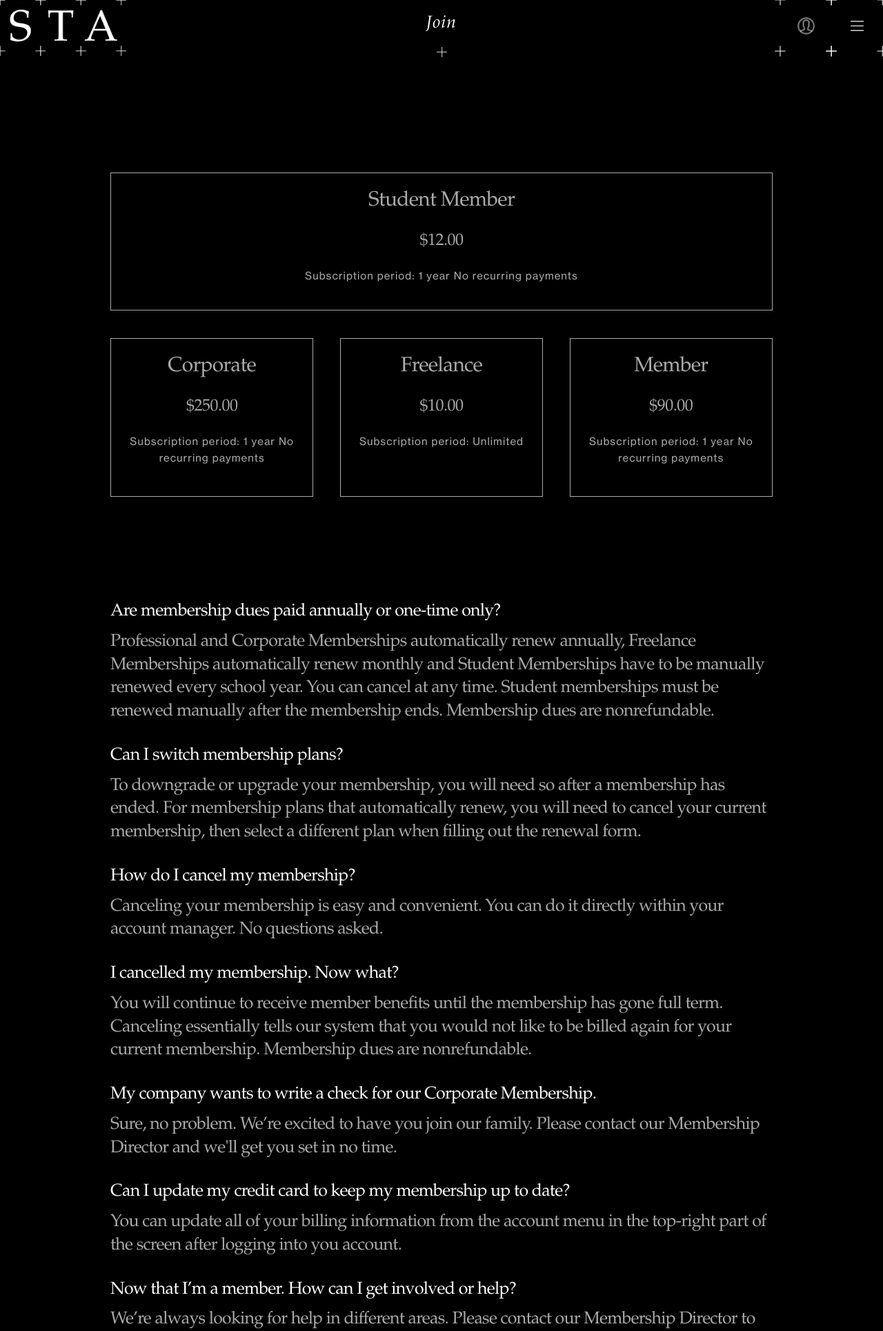
After one commit to headphonesjones/STA-Chicago, a PHP site: page /join.php in a window 1280 px wide. The commit adds this page. Shown: the top 1929 px of the page at 69% size. Run offline with PHP 8.4, Linux system fonts and the light colour scheme; some libraries are stand-ins or nearby versions.

Commit message:
Added join page

```diff
--- a/components/nav.php
+++ b/components/nav.php
@@ -18,6 +18,6 @@
         <a href="events.php"><li>Come to an event</li></a>
         <a href="http://100.sta-chicago.org/" target="_blank"><li>Submit your work</li></a>
         <a href="member_login.php"><li>Sign in to your account</li></a>
-        <a href="get-involved.php"><li>Get involved</li></a>
+        <a href="join.php"><li>Get involved</li></a>
     </ul>
 </nav>
--- /dev/null
+++ b/join.php
@@ -0,0 +1,90 @@
+<!DOCTYPE html>
+<html>
+<head>
+    <?php include("components/header.php");?>
+    <title>The Society of Typographic Arts</title>
+</head>
+<body>
+<?php $title = "Join"; include("components/nav.php");?>
+<div class="blackBackground joinContainer">
+    <div class="container">
+        <div class="row">
+            <div class="twelve columns joinOption joinOptionStudent">
+                <h4>Student Member</h4>
+                <h5>$12.00</h5>
+                <p>Subscription period: 1 year No recurring payments</p>
+            </div>
+        </div>
+        <div class="row">
+            <div class="four columns joinOption">
+                <h4>Corporate</h4>
+                <h5>$250.00</h5>
+                <p>Subscription period: 1 year No recurring payments</p>
+            </div>
+            <div class="four columns joinOption">
+                <h4>Freelance</h4>
+                <h5>$10.00</h5>
+                <p>Subscription period: Unlimited</p>
+            </div>
+            <div class="four columns joinOption">
+                <h4>Member</h4>
+                <h5>$90.00</h5>
+                <p>Subscription period: 1 year No recurring payments</p>
+            </div>
+        </div>
+    </div>
+    <div class="container">
+        <div class="row">
+            <div class="twelve columns joinFAQ">
+                <h4><span class="whiteText">Are membership dues paid annually or one-time only?</span>
+
+                Professional and Corporate Memberships automatically renew annually, Freelance Memberships automatically renew monthly and Student Memberships have to be manually renewed every school year. You can cancel at any time. Student memberships must be renewed manually after the membership ends. Membership dues are nonrefundable.
+                <br>
+                    <span class="whiteText">Can I switch membership plans?</span>
+
+                To downgrade or upgrade your membership, you will need so after a membership has ended. For membership plans that automatically renew, you will need to cancel your current membership, then select a different plan when filling out the renewal form.
+                <br>
+                    <span class="whiteText">How do I cancel my membership?</span>
+
+                Canceling your membership is easy and convenient. You can do it directly within your account manager. No questions asked.
+                <br>
+                    <span class="whiteText">I cancelled my membership. Now what?</span>
+
+                You will continue to receive member benefits until the membership has gone full term. Canceling essentially tells our system that you would not like to be billed again for your current membership. Membership dues are nonrefundable.
+                <br>
+                    <span class="whiteText">My company wants to write a check for our Corporate Membership.</span>
+
+                Sure, no problem. We’re excited to have you join our family. Please contact our Membership Director and we'll get you set in no time.
+                <br>
+                    <span class="whiteText">Can I update my credit card to keep my membership up to date?</span>
+
+                You can update all of your billing information from the account menu in the top-right part of the screen after logging into you account.
+                <br>
+                    <span class="whiteText">Now that I’m a member. How can I get involved or help?</span>
+
+                We’re always looking for help in different areas. Please contact our Membership Director to see what's available.
+                <br>
+                    <span class="whiteText">I have an STA account, but I don't know my password.</span>
+
+                You can reset your password by following the instructions here.
+                </h4>
+
+
+            </div>
+        </div>
+    </div>
+    <div class="bottomMargin"></div>
+    <div class="plusDivider"></div>
+</div>
+
+<div class="grayBackground">
+    <?php include("components/sponsors.php");?>
+</div>
+
+<div class="blackBackground">
+    <?php include("components/footer.php");?>
+</div>
+<?php include("components/scripts.php");?>
+
+</body>
+</html>
--- /dev/null
+++ b/src/styles/layouts/_join.scss
@@ -0,0 +1,38 @@
+.joinContainer{
+  padding-top: 250px;
+}
+
+.joinOption{
+  border: 1px solid $lightGray;
+  padding: 20px;
+  height: 230px;
+  transition: all .5s ease;
+  text-align: center;
+
+  &:hover{
+    border: 1px solid $accent;
+    color: $white;
+    cursor: pointer;
+  }
+}
+
+.joinOptionStudent{
+  height: 200px;
+  display: block;
+  margin-bottom: 40px;
+}
+
+.joinFAQ{
+
+  h4{
+    display: block;
+    margin-top: 150px;
+    font-size: 2.5rem;
+  }
+
+  .whiteText{
+    display: block;
+    margin-top: 30px;
+    margin-bottom: 10px;
+  }
+}
--- a/src/styles/screen.scss
+++ b/src/styles/screen.scss
@@ -16,6 +16,7 @@
 @import 'layouts/home';
 @import 'layouts/about';
 @import 'layouts/event';
+@import 'layouts/join';
 
 
 body{
```
Also changed, not shown: dist/styles/screen.css, dist/styles/screen.min.css.
